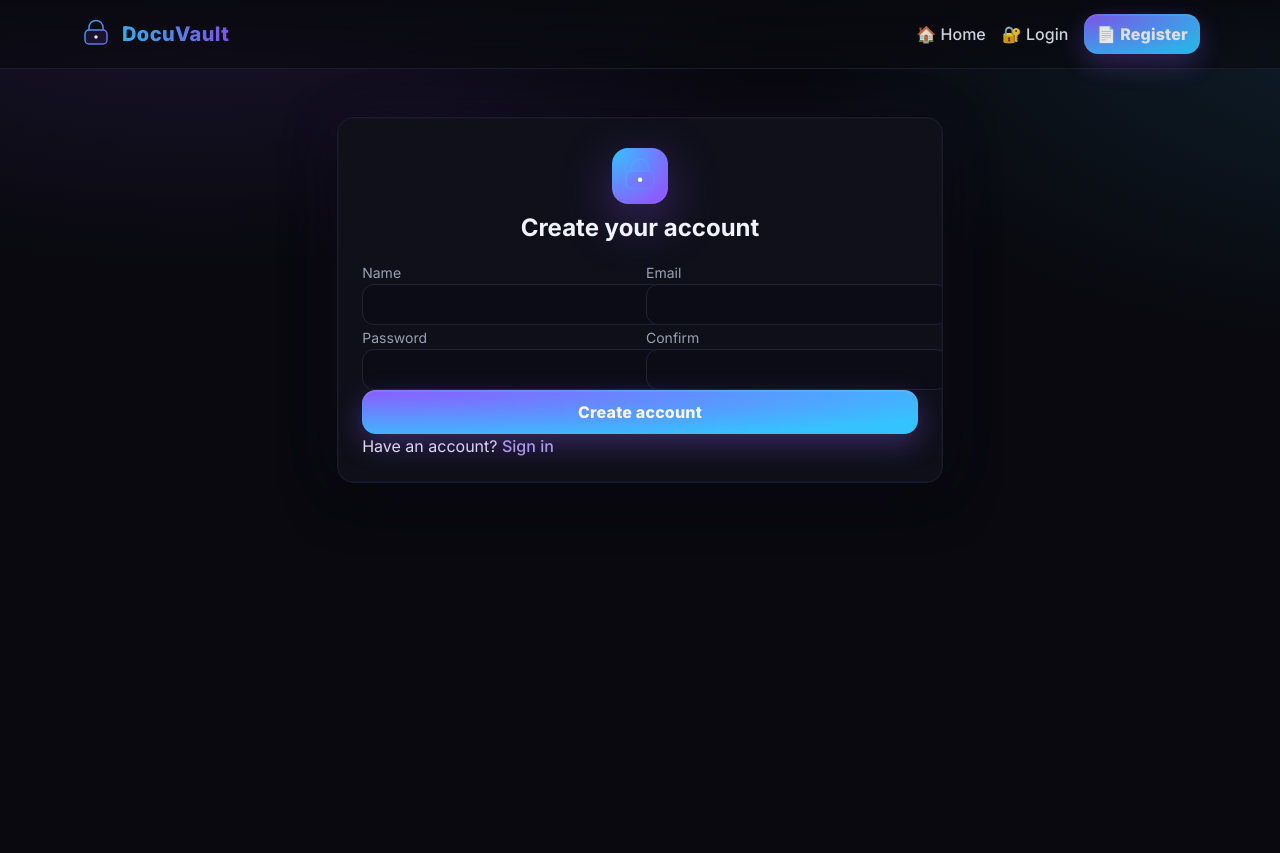
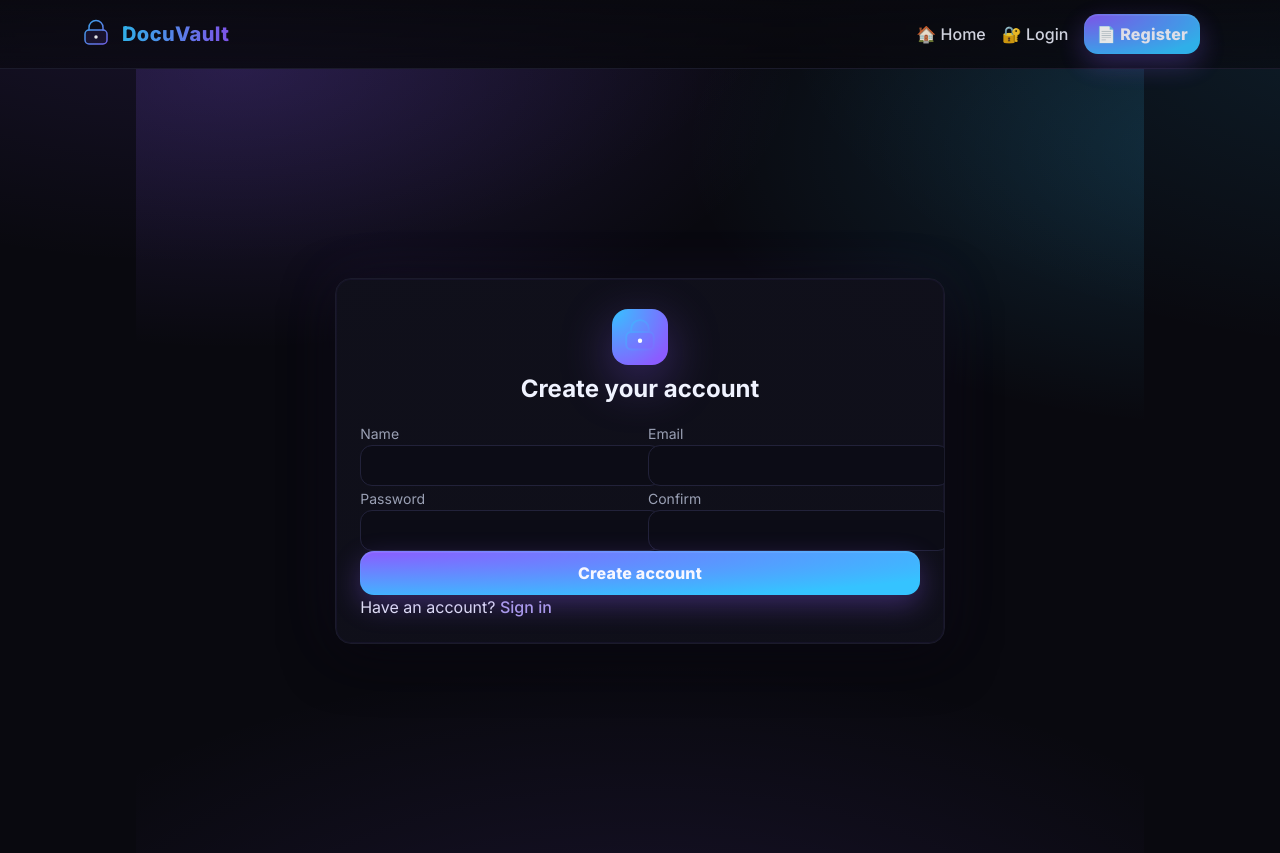
Before and after one commit to bastingg05/DocVault-1, a React (Vite) app in the folder frontend_react/: page /register in a window 1280 px wide. Before the commit the page ends 800 px from the top, so only its background shows below. Built offline with nearby package versions, Linux system fonts and the light colour scheme; no server answers.

Commit message:
tweak(auth): larger cards, more column spacing, full violet/blue backdrop

```diff
--- a/frontend_react/src/index.css
+++ b/frontend_react/src/index.css
@@ -33,7 +33,7 @@ h1 { font-size: 2rem; }
 .container { max-width: 960px; margin: 0 auto; padding: 24px; }
 .panel { max-width: 720px; margin: 24px auto; padding: 24px; border-radius: 16px; border: 1px solid var(--border); background: linear-gradient(180deg, rgba(16,16,27,.95), rgba(16,16,27,.88)); box-shadow: 0 14px 50px rgba(0,0,0,.5), 0 0 0 1px rgba(124,92,255,.06) inset, 0 0 60px rgba(139,92,255,.08); }
 .row { display: grid; gap: 12px; }
-.row.inline { grid-template-columns: 1fr 1fr; gap: 12px; }
+.row.inline { grid-template-columns: 1fr 1fr; gap: 16px; }
 label { font-size: 14px; color: var(--muted); }
 input, select, textarea { width: 100%; padding: 12px 14px; border-radius: 12px; border: 1px solid #22223a; background: #0c0c16; color: var(--text); outline: none; }
 input:focus, select:focus, textarea:focus { border-color: #6e56ff; box-shadow: 0 0 0 4px rgba(110,86,255,.18); }
@@ -72,6 +72,14 @@ h3 { margin: 8px 0 6px; }
 .link-violet { color: #b9a7ff; }
 .link-violet:hover { color: #d1c6ff; }
 
+/* Auth page full violet/blue backdrop */
+.auth-page { min-height: calc(100vh - 64px); /* minus header */
+  background:
+    radial-gradient(800px 400px at 10% 0%, rgba(139,92,255,.18), transparent 70%),
+    radial-gradient(800px 400px at 110% 10%, rgba(53,195,255,.16), transparent 70%),
+    radial-gradient(1000px 500px at 50% 120%, rgba(139,92,255,.12), transparent 70%);
+}
+
 h1 {
   font-size: 3.2em;
   line-height: 1.1;
--- a/frontend_react/src/pages/Login.jsx
+++ b/frontend_react/src/pages/Login.jsx
@@ -21,8 +21,8 @@ export default function Login(){
   }
 
   return (
-    <div className="container" style={{display:'grid', placeItems:'center'}}>
-      <form onSubmit={onSubmit} className="panel auth-card" style={{maxWidth:520}}>
+    <div className="container auth-page" style={{display:'grid', placeItems:'center'}}>
+      <form onSubmit={onSubmit} className="panel auth-card" style={{maxWidth:640}}>
         <div className="auth-emblem">
           <svg width="40" height="40" viewBox="0 0 64 64" fill="none" xmlns="http://www.w3.org/2000/svg">
             <defs>
--- a/frontend_react/src/pages/Register.jsx
+++ b/frontend_react/src/pages/Register.jsx
@@ -24,8 +24,8 @@ export default function Register(){
   }
 
   return (
-    <div className="container" style={{display:'grid', placeItems:'center'}}>
-      <form onSubmit={onSubmit} className="panel auth-card" style={{maxWidth:620}}>
+    <div className="container auth-page" style={{display:'grid', placeItems:'center'}}>
+      <form onSubmit={onSubmit} className="panel auth-card" style={{maxWidth:720}}>
         <div className="auth-emblem">
           <svg width="40" height="40" viewBox="0 0 64 64" fill="none" xmlns="http://www.w3.org/2000/svg">
             <defs>
```
